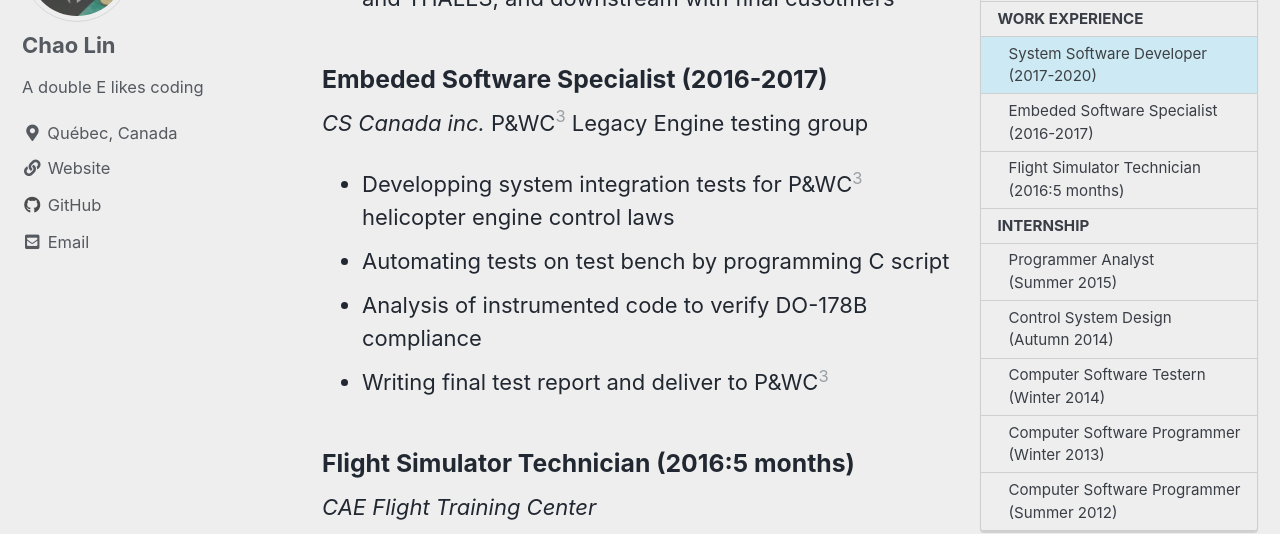
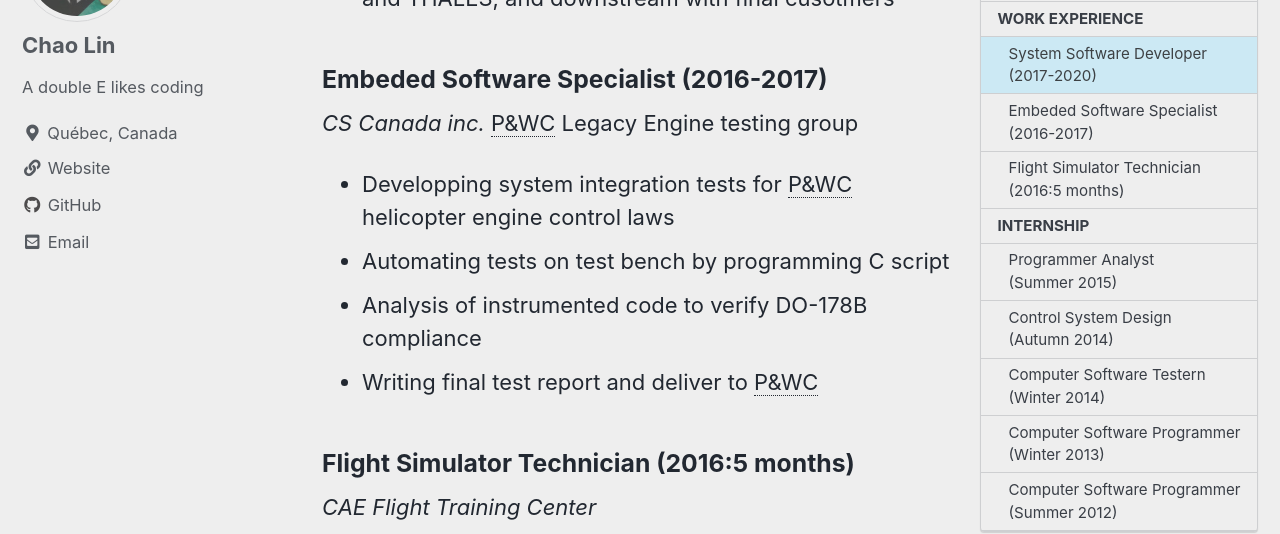
Before and after one commit to cleanpages/cleanpagessource, a Jekyll site: the page built from _pages/about.md, in a window 1280 px wide and 900 px high, scrolled down 2338 px. Shown: the part 154-688 px from the top of the window. Built offline with Jekyll 4.4.1, drawn with Linux system fonts in a browser that asks for light colours; cached includes are drawn as plain includes; part of the change alters nothing that is shown; some of the changed text lies outside the part shown.

Commit message:
Change P&WC note to abbreviation.

```diff
--- a/_pages/about.md
+++ b/_pages/about.md
@@ -13,7 +13,7 @@ Due to flight simulator market is shrinking during the pendamic COVID-19, I've l
 {: style="text-align: justify;"}
 [^anc]:Aricraft Ancillaries system consists of:<br>- Air conditioning and pressurization<br>- Electrical power<br>- Fire protection<br>- Fuel<br>- Hydraulic power<br>- Ice and rain protection<br>- Landing gear<br>- Lighting<br>- Oxygen<br>- Pneumatic<br>- Doors
 [^fss]: FSS consists of:<br>- Air Traffic Control transponder (ATC)<br>- Traffic Collision Avoid System (TCAS)<br>- Terrain Awareness Warning System (TAWS)<br>- Weather Radar (WXR)
-[^pwc]: acronyme of Pratt and Whitney Canada
+*[P&WC]: stands for "Pratt and Whitney Canada"
 
 ---
 
@@ -68,11 +68,11 @@ ANC[^anc] Developer (2017-2019)<br>
 - Interacting upstream with Airbus, Honeywell AEROSPACE and THALES, and downstream with final cusotmers
 
 ### Embeded Software Specialist (2016-2017)
-*CS Canada inc.* P&WC[^pwc] Legacy Engine testing group
-- Developping system integration tests for P&WC[^pwc] helicopter engine control laws
+*CS Canada inc.* P&WC Legacy Engine testing group
+- Developping system integration tests for P&WC helicopter engine control laws
 - Automating tests on test bench by programming C script
 - Analysis of instrumented code to verify DO-178B compliance
-- Writing final test report and deliver to P&WC[^pwc]
+- Writing final test report and deliver to P&WC
 
 ### Flight Simulator Technician (2016:5 months)
 *CAE Flight Training Center*
```
